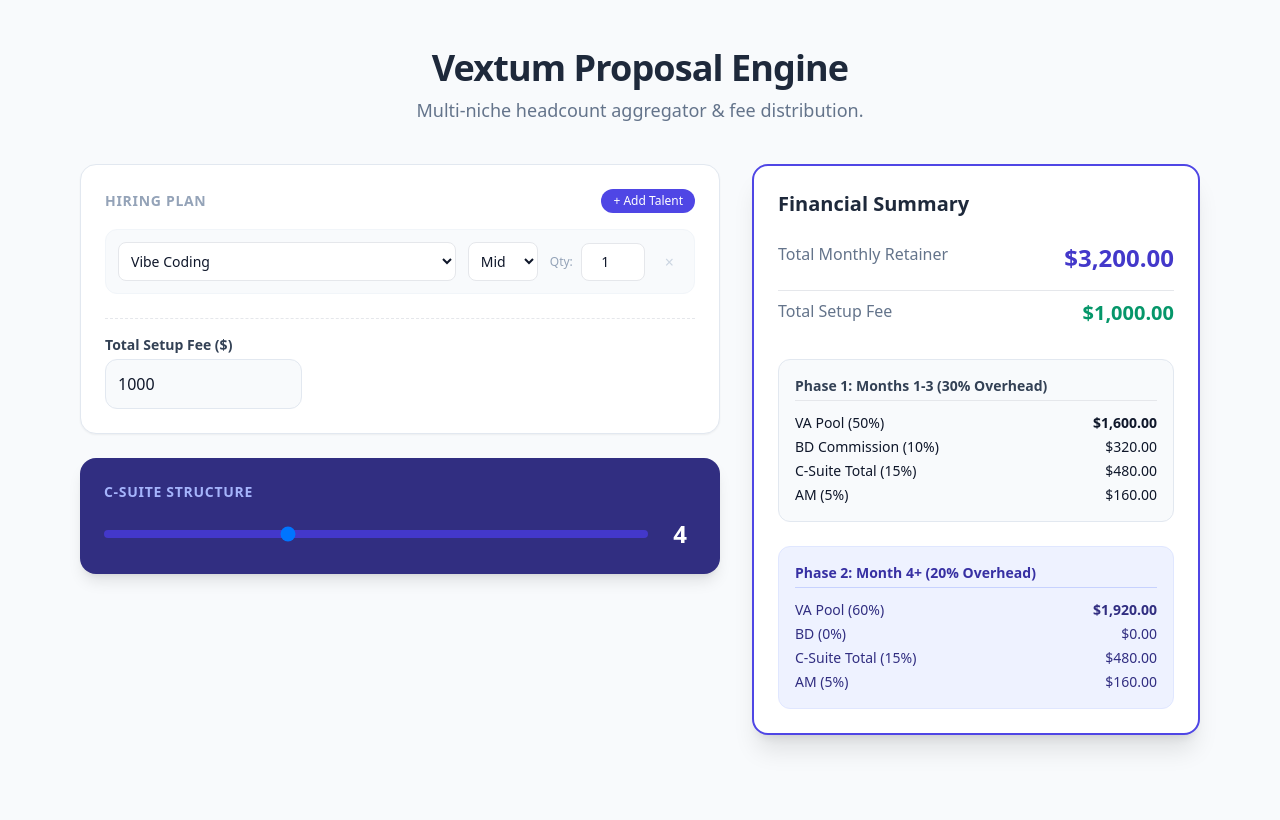
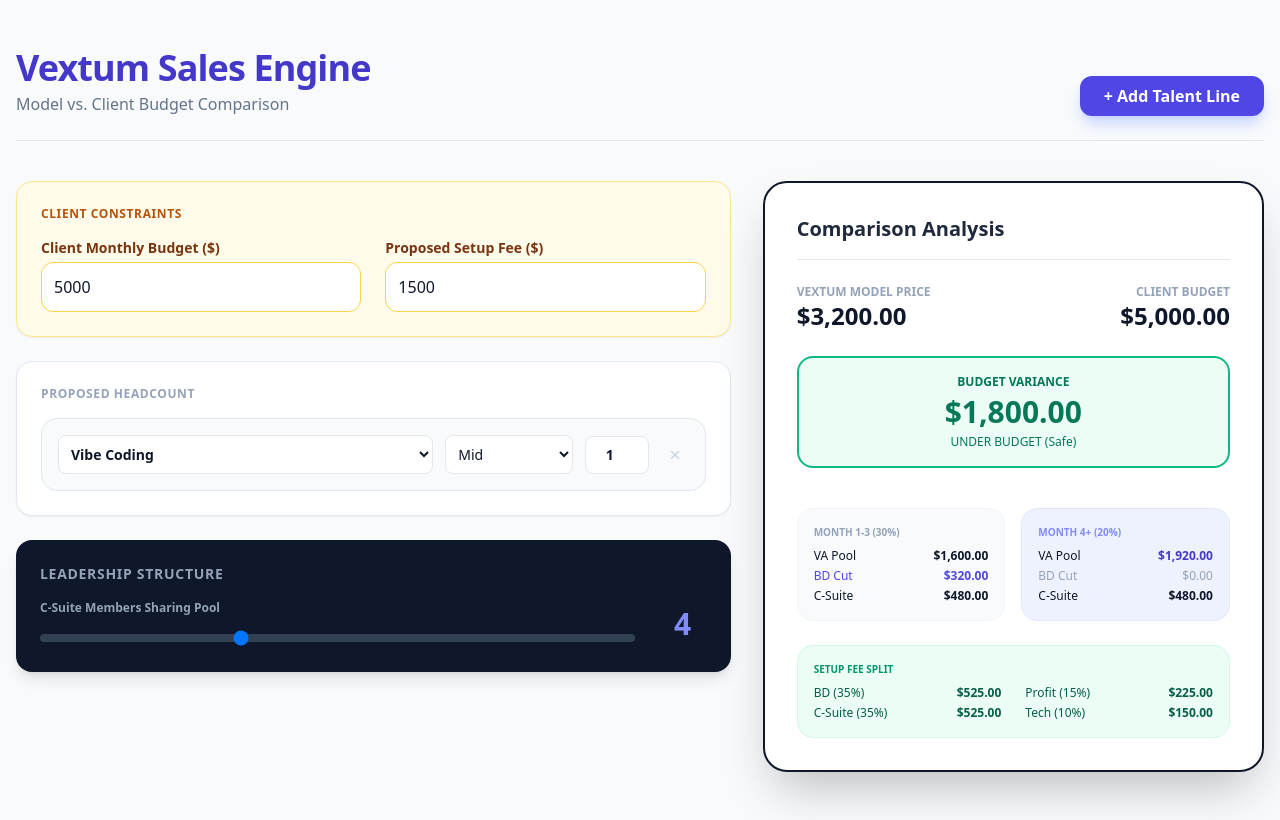
Before and after one commit to joshuacaporal/VA-Agency, a plain HTML site: page index.html in a window 1280 px wide. Drawn offline with nearby package versions, Linux system fonts and the light colour scheme.

Commit message:
Update index.html

```diff
--- a/index.html
+++ b/index.html
@@ -3,77 +3,107 @@
 <head>
     <meta charset="UTF-8">
     <meta name="viewport" content="width=device-width, initial-scale=1.0">
-    <title>Vextum Multi-Talent Calculator</title>
+    <title>Vextum Sales & Budget Engine</title>
     <script src="https://cdn.tailwindcss.com"></script>
 </head>
 <body class="bg-slate-50 font-sans text-slate-900">
 
-    <div class="max-w-6xl mx-auto py-12 px-4">
-        <header class="text-center mb-10">
-            <h1 class="text-4xl font-extrabold text-slate-800 tracking-tight text-indigo-700">Vextum Proposal Engine</h1>
-            <p class="text-slate-500 mt-2 text-lg">Multi-niche headcount aggregator & fee distribution.</p>
+    <div class="max-w-7xl mx-auto py-12 px-4">
+        <header class="flex justify-between items-end mb-10 border-b pb-6">
+            <div>
+                <h1 class="text-4xl font-extrabold text-indigo-700 tracking-tight">Vextum Sales Engine</h1>
+                <p class="text-slate-500 mt-1">Model vs. Client Budget Comparison</p>
+            </div>
+            <div class="text-right">
+                <button onclick="addLineItem()" class="bg-indigo-600 text-white px-6 py-2 rounded-xl font-bold hover:bg-indigo-700 transition shadow-lg shadow-indigo-200">+ Add Talent Line</button>
+            </div>
         </header>
 
         <div class="grid grid-cols-1 lg:grid-cols-12 gap-8">
 
             <div class="lg:col-span-7 space-y-6">
-                <div class="bg-white p-6 rounded-2xl shadow-sm border border-slate-200">
-                    <div class="flex justify-between items-center mb-4">
-                        <h2 class="text-sm font-bold uppercase tracking-wider text-slate-400">Hiring Plan</h2>
-                        <button onclick="addLineItem()" class="text-xs bg-indigo-600 text-white px-3 py-1 rounded-full hover:bg-indigo-700 transition">+ Add Talent</button>
+
+                <div class="bg-amber-50 p-6 rounded-2xl border border-amber-200 shadow-sm">
+                    <h2 class="text-xs font-bold uppercase tracking-wider text-amber-700 mb-4">Client Constraints</h2>
+                    <div class="grid grid-cols-1 md:grid-cols-2 gap-6">
+                        <div>
+                            <label class="block text-sm font-semibold text-amber-900 mb-1">Client Monthly Budget ($)</label>
+                            <input type="number" id="clientBudget" value="5000" class="w-full p-3 bg-white border border-amber-300 rounded-xl outline-none focus:ring-2 focus:ring-amber-500" oninput="calculate()">
                         </div>
-
-                    <div id="lineItemsContainer" class="space-y-3">
+                        <div>
+                            <label class="block text-sm font-semibold text-amber-900 mb-1">Proposed Setup Fee ($)</label>
+                            <input type="number" id="setupInput" value="1500" class="w-full p-3 bg-white border border-amber-300 rounded-xl outline-none" oninput="calculate()">
                         </div>
-
-                    <div class="mt-6 pt-4 border-t border-dashed">
-                        <label class="block text-sm font-semibold text-slate-700 mb-1">Total Setup Fee ($)</label>
-                        <input type="number" id="setupInput" value="1000" class="w-full md:w-1/3 p-3 bg-slate-50 border border-slate-200 rounded-xl outline-none" oninput="calculate()">
                     </div>
                 </div>
 
-                <div class="bg-indigo-900 p-6 rounded-2xl shadow-lg text-white">
-                    <h2 class="text-sm font-bold uppercase tracking-wider text-indigo-300 mb-4">C-Suite Structure</h2>
-                    <div class="flex items-center space-x-4">
-                        <input type="range" id="csuiteCount" min="1" max="10" value="4" class="flex-grow h-2 bg-indigo-700 rounded-lg appearance-none cursor-pointer" oninput="calculate()">
-                        <span id="csuiteDisplay" class="text-2xl font-bold w-8 text-center">4</span>
+                <div class="bg-white p-6 rounded-2xl shadow-sm border border-slate-200">
+                    <h2 class="text-xs font-bold uppercase tracking-wider text-slate-400 mb-4">Proposed Headcount</h2>
+                    <div id="lineItemsContainer" class="space-y-3">
+                        </div>
+                </div>
+
+                <div class="bg-slate-900 p-6 rounded-2xl shadow-lg text-white">
+                    <h2 class="text-sm font-bold uppercase tracking-wider text-slate-400 mb-4">Leadership Structure</h2>
+                    <div class="flex items-center space-x-6">
+                        <div class="flex-grow">
+                            <label class="block text-xs font-semibold mb-2 text-slate-400">C-Suite Members Sharing Pool</label>
+                            <input type="range" id="csuiteCount" min="1" max="10" value="4" class="w-full h-2 bg-slate-700 rounded-lg appearance-none cursor-pointer" oninput="calculate()">
+                        </div>
+                        <span id="csuiteDisplay" class="text-3xl font-black text-indigo-400 w-12 text-center">4</span>
                     </div>
                 </div>
             </div>
 
             <div class="lg:col-span-5 space-y-6">
-                <div class="bg-white p-6 rounded-2xl border-2 border-indigo-600 shadow-xl sticky top-6">
-                    <h2 class="text-xl font-bold mb-6 text-slate-800">Financial Summary</h2>
 
-                    <div class="space-y-4 mb-8">
-                        <div class="flex justify-between">
-                            <span class="text-slate-500">Total Monthly Retainer</span>
-                            <span class="text-2xl font-black text-indigo-700" id="totalRetainer">$0.00</span>
+                <div class="bg-white p-8 rounded-3xl border-2 border-slate-900 shadow-2xl sticky top-6">
+                    <h2 class="text-xl font-bold mb-6 text-slate-800 border-b pb-4">Comparison Analysis</h2>
+
+                    <div class="space-y-6">
+                        <div class="flex justify-between items-center">
+                            <div>
+                                <p class="text-xs font-bold text-slate-400 uppercase">Vextum Model Price</p>
+                                <p class="text-2xl font-black text-slate-900" id="totalRetainer">$0.00</p>
                             </div>
-                        <div class="flex justify-between border-t pt-2">
-                            <span class="text-slate-500">Total Setup Fee</span>
-                            <span class="text-xl font-bold text-emerald-600" id="totalSetup">$0.00</span>
+                            <div class="text-right">
+                                <p class="text-xs font-bold text-slate-400 uppercase">Client Budget</p>
+                                <p class="text-2xl font-black text-slate-900" id="displayClientBudget">$0.00</p>
                             </div>
                         </div>
 
-                    <div class="space-y-6 text-sm">
-                        <div class="p-4 bg-slate-50 rounded-xl border border-slate-200">
-                            <h3 class="font-bold text-slate-700 mb-3 border-b pb-1">Phase 1: Months 1-3 (30% Overhead)</h3>
-                            <div class="space-y-1">
-                                <div class="flex justify-between"><span>VA Pool (50%)</span> <span id="m1_talent" class="font-semibold">$0</span></div>
-                                <div class="flex justify-between"><span>BD Commission (10%)</span> <span id="m1_bd">$0</span></div>
-                                <div class="flex justify-between"><span>C-Suite Total (15%)</span> <span id="m1_csuite">$0</span></div>
-                                <div class="flex justify-between"><span>AM (5%)</span> <span id="m1_am">$0</span></div>
+                        <div id="varianceBox" class="p-4 rounded-2xl text-center border-2">
+                            <p class="text-xs font-bold uppercase mb-1">Budget Variance</p>
+                            <p id="varianceAmount" class="text-3xl font-black">$0.00</p>
+                            <p id="varianceStatus" class="text-xs mt-1 font-medium"></p>
+                        </div>
+
+                        <div class="grid grid-cols-2 gap-4 pt-4">
+                            <div class="p-4 bg-slate-50 rounded-2xl border border-slate-100">
+                                <h3 class="text-[10px] font-black text-slate-400 uppercase mb-2">Month 1-3 (30%)</h3>
+                                <div class="space-y-1 text-xs">
+                                    <div class="flex justify-between"><span>VA Pool</span> <span id="m1_talent" class="font-bold"></span></div>
+                                    <div class="flex justify-between text-indigo-600"><span>BD Cut</span> <span id="m1_bd" class="font-bold"></span></div>
+                                    <div class="flex justify-between"><span>C-Suite</span> <span id="m1_csuite" class="font-bold"></span></div>
+                                </div>
+                            </div>
+                            <div class="p-4 bg-indigo-50 rounded-2xl border border-indigo-100">
+                                <h3 class="text-[10px] font-black text-indigo-400 uppercase mb-2">Month 4+ (20%)</h3>
+                                <div class="space-y-1 text-xs">
+                                    <div class="flex justify-between"><span>VA Pool</span> <span id="m4_talent" class="font-bold text-indigo-700"></span></div>
+                                    <div class="flex justify-between text-slate-400"><span>BD Cut</span> <span>$0.00</span></div>
+                                    <div class="flex justify-between"><span>C-Suite</span> <span id="m4_csuite" class="font-bold"></span></div>
+                                </div>
                             </div>
                         </div>
 
-                        <div class="p-4 bg-indigo-50 rounded-xl border border-indigo-100">
-                            <h3 class="font-bold text-indigo-800 mb-3 border-b border-indigo-200 pb-1">Phase 2: Month 4+ (20% Overhead)</h3>
-                            <div class="space-y-1 text-indigo-900">
-                                <div class="flex justify-between"><span>VA Pool (60%)</span> <span id="m4_talent" class="font-semibold">$0</span></div>
-                                <div class="flex justify-between"><span>BD (0%)</span> <span>$0.00</span></div>
-                                <div class="flex justify-between"><span>C-Suite Total (15%)</span> <span id="m4_csuite">$0</span></div>
-                                <div class="flex justify-between"><span>AM (5%)</span> <span id="m4_am">$0</span></div>
+                        <div class="p-4 bg-emerald-50 rounded-2xl border border-emerald-100">
+                            <h3 class="text-[10px] font-black text-emerald-600 uppercase mb-2">Setup Fee Split</h3>
+                            <div class="grid grid-cols-2 gap-x-6 gap-y-1 text-xs">
+                                <div class="flex justify-between text-emerald-800"><span>BD (35%)</span> <span id="s_bd" class="font-bold"></span></div>
+                                <div class="flex justify-between text-emerald-800"><span>Profit (15%)</span> <span id="s_profit" class="font-bold"></span></div>
+                                <div class="flex justify-between text-emerald-800"><span>C-Suite (35%)</span> <span id="s_csuite" class="font-bold"></span></div>
+                                <div class="flex justify-between text-emerald-800"><span>Tech (10%)</span> <span id="s_tech" class="font-bold"></span></div>
                             </div>
                         </div>
                     </div>
@@ -114,48 +144,69 @@
         function renderItems() {
             const container = document.getElementById('lineItemsContainer');
             container.innerHTML = items.map(item => `
-                <div class="flex flex-wrap md:flex-nowrap items-center gap-3 p-3 bg-slate-50 rounded-xl border border-slate-100">
-                    <select onchange="updateItem(${item.id}, 'niche', this.value)" class="flex-grow p-2 bg-white border rounded-lg text-sm">
+                <div class="flex flex-wrap md:flex-nowrap items-center gap-3 p-4 bg-slate-50 rounded-2xl border border-slate-200">
+                    <div class="flex-grow">
+                        <select onchange="updateItem(${item.id}, 'niche', this.value)" class="w-full p-2 bg-white border rounded-lg text-sm font-semibold">
                             ${Object.keys(pricingData).map(k => `<option value="${k}" ${item.niche === k ? 'selected' : ''}>${pricingData[k].name}</option>`).join('')}
                         </select>
-                    <select onchange="updateItem(${item.id}, 'level', this.value)" class="p-2 bg-white border rounded-lg text-sm">
+                    </div>
+                    <div class="w-full md:w-32">
+                        <select onchange="updateItem(${item.id}, 'level', this.value)" class="w-full p-2 bg-white border rounded-lg text-sm">
                             <option value="low" ${item.level === 'low' ? 'selected' : ''}>Low</option>
                             <option value="mid" ${item.level === 'mid' ? 'selected' : ''}>Mid</option>
                             <option value="high" ${item.level === 'high' ? 'selected' : ''}>High</option>
                         </select>
+                    </div>
                     <div class="flex items-center space-x-2">
-                        <span class="text-xs text-slate-400">Qty:</span>
-                        <input type="number" value="${item.qty}" min="1" oninput="updateItem(${item.id}, 'qty', parseInt(this.value))" class="w-16 p-2 bg-white border rounded-lg text-sm text-center">
+                        <input type="number" value="${item.qty}" min="1" oninput="updateItem(${item.id}, 'qty', parseInt(this.value))" class="w-16 p-2 bg-white border rounded-lg text-sm text-center font-bold">
                     </div>
-                    <button onclick="removeLineItem(${item.id})" class="text-slate-300 hover:text-red-500 px-2">&times;</button>
+                    <button onclick="removeLineItem(${item.id})" class="text-slate-300 hover:text-red-500 transition-colors px-2 text-xl">&times;</button>
                 </div>
             `).join('');
             calculate();
         }
 
         function calculate() {
-            let totalRetainer = 0;
+            let modelTotal = 0;
             items.forEach(item => {
-                totalRetainer += (pricingData[item.niche][item.level] * (item.qty || 0));
+                modelTotal += (pricingData[item.niche][item.level] * (item.qty || 0));
             });
 
+            const clientBudget = parseFloat(document.getElementById('clientBudget').value) || 0;
             const setup = parseFloat(document.getElementById('setupInput').value) || 0;
             const csuiteCount = parseInt(document.getElementById('csuiteCount').value) || 1;
+
             document.getElementById('csuiteDisplay').innerText = csuiteCount;
+            document.getElementById('totalRetainer').innerText = format(modelTotal);
+            document.getElementById('displayClientBudget').innerText = format(clientBudget);
 
-            document.getElementById('totalRetainer').innerText = format(totalRetainer);
-            document.getElementById('totalSetup').innerText = format(setup);
+            // Variance Calculation
+            const variance = clientBudget - modelTotal;
+            const varBox = document.getElementById('varianceBox');
+            const varAmt = document.getElementById('varianceAmount');
+            const varStatus = document.getElementById('varianceStatus');
 
-            // Months 1-3
-            document.getElementById('m1_talent').innerText = format(totalRetainer * 0.50);
-            document.getElementById('m1_bd').innerText = format(totalRetainer * 0.10);
-            document.getElementById('m1_csuite').innerText = format(totalRetainer * 0.15);
-            document.getElementById('m1_am').innerText = format(totalRetainer * 0.05);
+            varAmt.innerText = format(Math.abs(variance));
+            if (variance >= 0) {
+                varBox.className = "p-4 rounded-2xl text-center border-2 border-emerald-500 bg-emerald-50 text-emerald-700";
+                varStatus.innerText = "UNDER BUDGET (Safe)";
+            } else {
+                varBox.className = "p-4 rounded-2xl text-center border-2 border-rose-500 bg-rose-50 text-rose-700";
+                varStatus.innerText = "OVER BUDGET (Requires Negotiation)";
+            }
 
-            // Month 4+
-            document.getElementById('m4_talent').innerText = format(totalRetainer * 0.60);
-            document.getElementById('m4_csuite').innerText = format(totalRetainer * 0.15);
-            document.getElementById('m4_am').innerText = format(totalRetainer * 0.05);
+            // Phase Distributions (Using Model Price)
+            document.getElementById('m1_talent').innerText = format(modelTotal * 0.50);
+            document.getElementById('m1_bd').innerText = format(modelTotal * 0.10);
+            document.getElementById('m1_csuite').innerText = format(modelTotal * 0.15);
+            document.getElementById('m4_talent').innerText = format(modelTotal * 0.60);
+            document.getElementById('m4_csuite').innerText = format(modelTotal * 0.15);
+
+            // Setup
+            document.getElementById('s_bd').innerText = format(setup * 0.35);
+            document.getElementById('s_csuite').innerText = format(setup * 0.35);
+            document.getElementById('s_profit').innerText = format(setup * 0.15);
+            document.getElementById('s_tech').innerText = format(setup * 0.10);
         }
 
         function format(num) {
```
Lines whose indentation alone changed are shown as unchanged.
